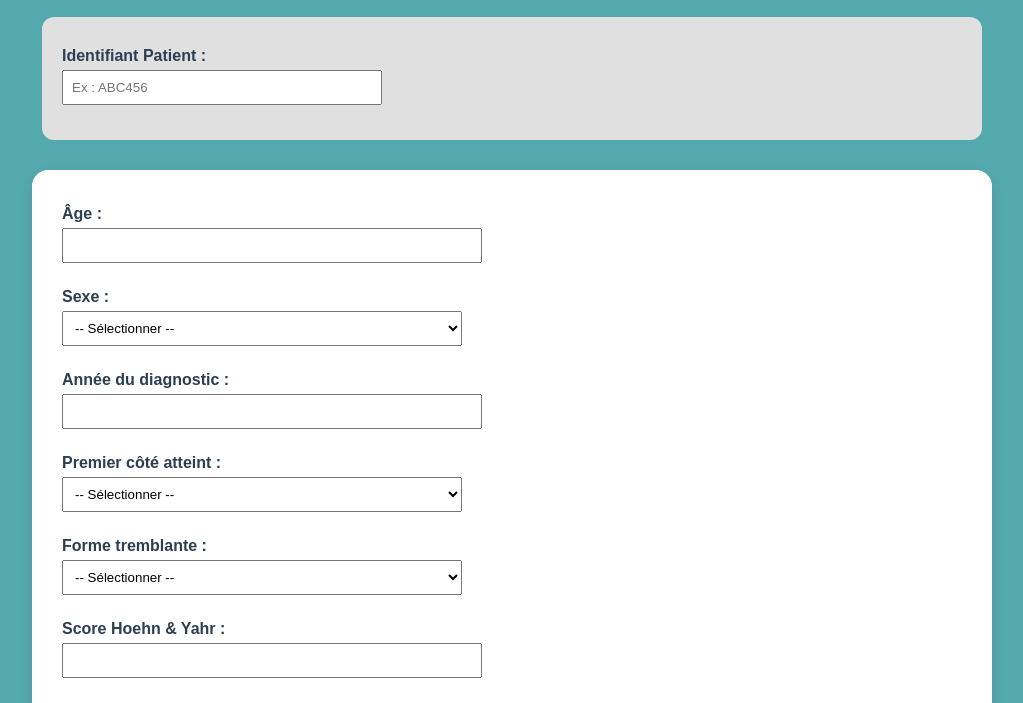
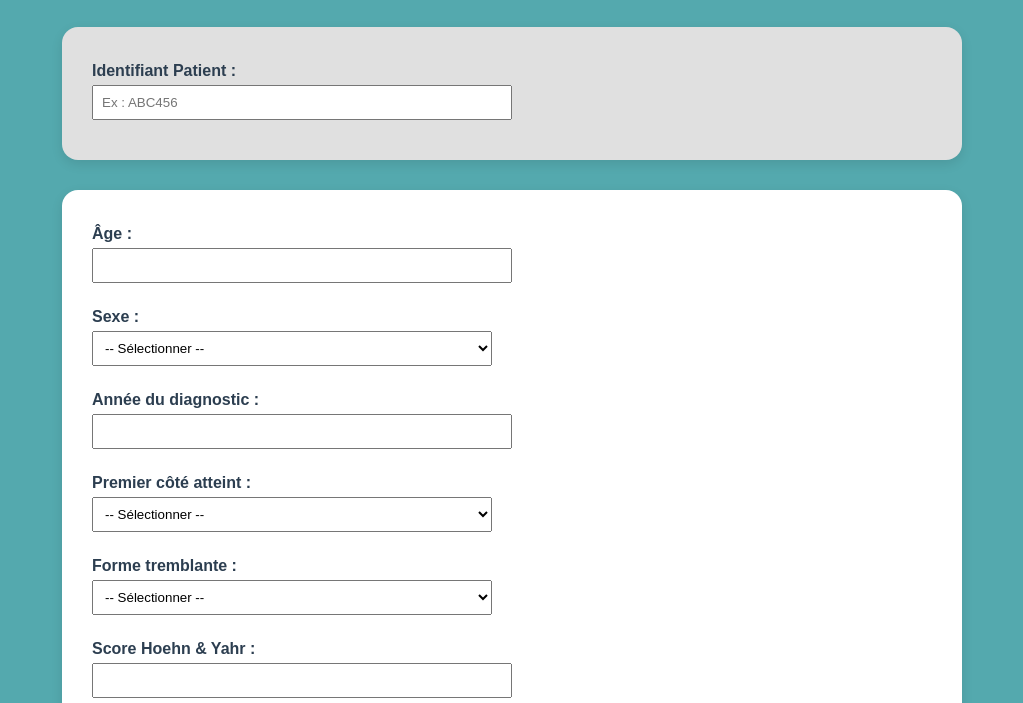
Before and after one commit to AphmNeuro/QuestionnaireNeuro, a plain HTML site: page quizz7.html in a window 1280 px wide. Shown: the part 91-794 px from the top of the page, without its empty margins (128-1151 px from the left). Drawn offline with Linux system fonts and the light colour scheme.

Commit message:
Update quizz7.html

```diff
--- a/quizz7.html
+++ b/quizz7.html
@@ -15,29 +15,21 @@
     h1 {
       margin-bottom: 20px;
     }
-    .form-section {
+    .form-wrapper {
+      max-width: 900px;
+      margin: 0 auto;
+    }
+    .form-section,
+    .identifier-section {
       background: #ffffff;
       border-radius: 16px;
       box-shadow: 0 4px 12px rgba(0, 0, 0, 0.1);
       padding: 25px 30px;
       margin: 30px auto;
-      max-width: 900px;
       text-align: left;
     }
     .identifier-section {
-      background: #e0e0e0;
-      border-radius: 12px;
-      padding: 20px;
-      margin: 0 auto 30px;
-      max-width: 900px;
-      text-align: left;
-      position: relative;
-    }
-    .identifier-section input {
-      max-width: 300px;
-    }
-    .identifier-section label {
-      font-weight: bold;
+      background-color: #e0e0e0;
     }
     label {
       display: block;
@@ -68,15 +60,11 @@
     button:hover {
       background-color: #2980b9;
     }
-    .top-left-id {
-      position: absolute;
-      top: -20px;
-      left: -20px;
-    }
   </style>
 </head>
 <body>
   <h1>Formulaire Données Cliniques - Maladie de Parkinson</h1>
+  <div class="form-wrapper">
     <form id="parkinsonForm">
       <div class="identifier-section">
         <label for="identifiant">Identifiant Patient :</label>
@@ -137,6 +125,7 @@
 
       <button type="button" onclick="generateCSV()">Télécharger en CSV</button>
     </form>
+  </div>
 
   <script>
     function generateCSV() {
```
Lines whose indentation alone changed are shown as unchanged.
